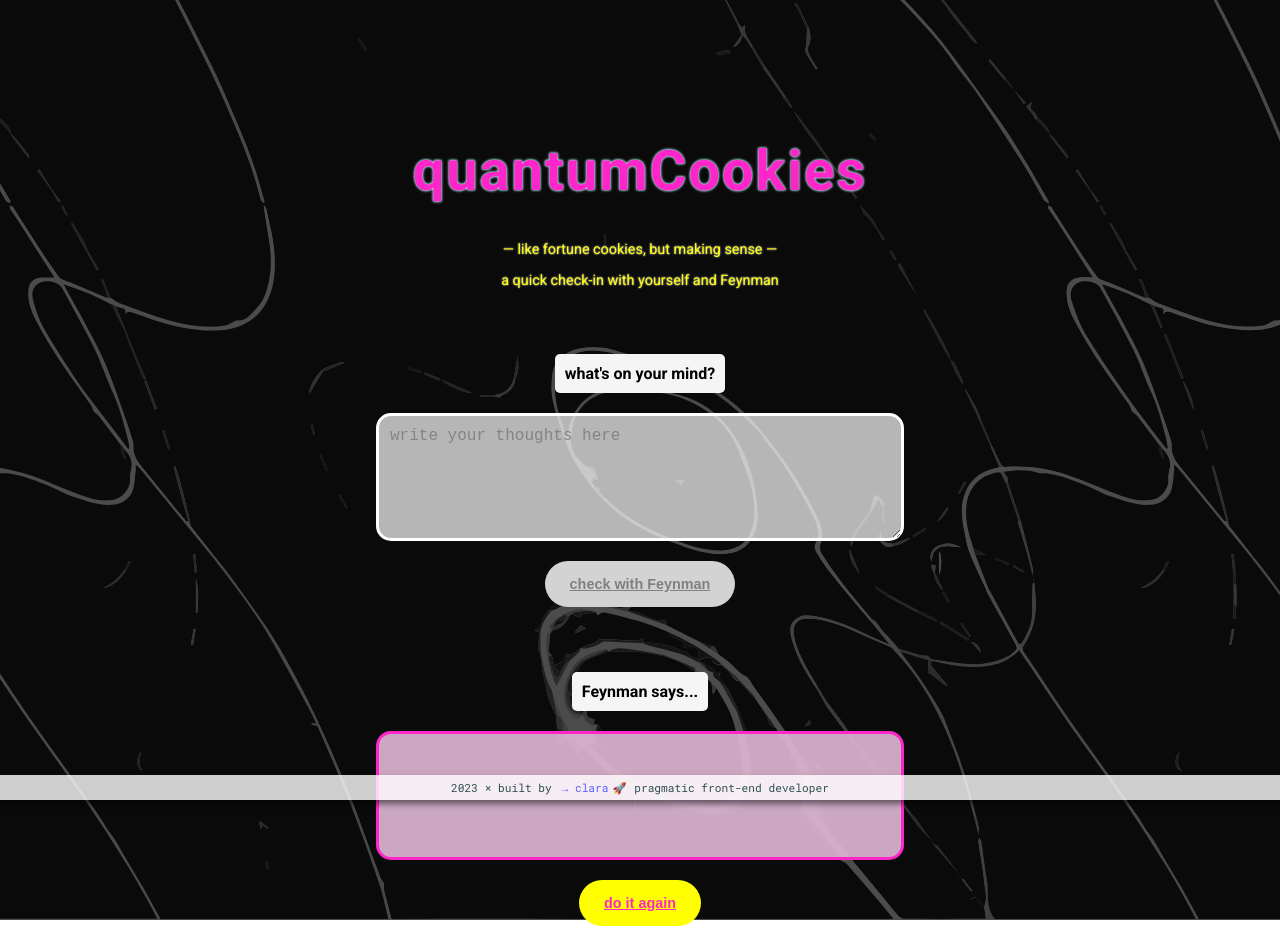
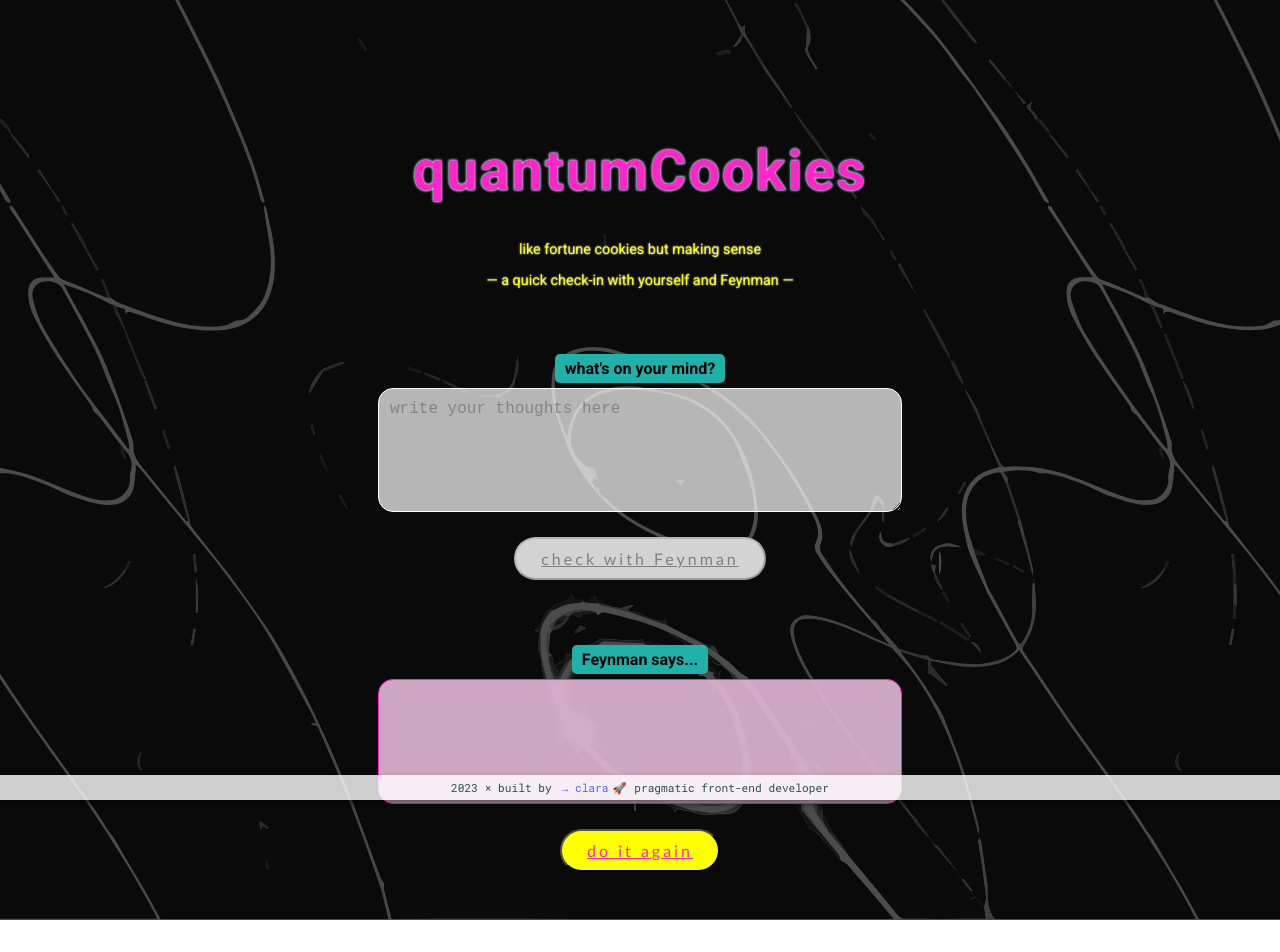
Before and after one commit to clasei/quantum-cookies, an Angular app: page / in a window 1280 px wide. Shown: the top 952 px of the page. Built offline with nearby package versions, Linux system fonts and the light colour scheme.

Commit message:
display style updated

```diff
--- a/src/app/components/header/header.component.html
+++ b/src/app/components/header/header.component.html
@@ -1,5 +1,5 @@
 <header>
     <h1>quantumCookies</h1>
-    <h3>— like fortune cookies, but making sense —</h3>
-    <h3>a quick check-in with yourself and Feynman</h3>
+    <h3>like fortune cookies but making sense</h3>
+    <h3>— a quick check-in with yourself and Feynman —</h3>
 </header>
--- a/src/app/components/quantum-cookies-display/quantum-cookies-display.component.scss
+++ b/src/app/components/quantum-cookies-display/quantum-cookies-display.component.scss
@@ -3,9 +3,9 @@ span {
     font-size: 1rem;
     font-weight: bold;
     color: black;
-    background-color: whitesmoke;
+    background-color: lightseagreen;
     border-radius: 5px;
-    padding: 10px
+    padding: 5px 10px;
 }
 
 .quote-container {
@@ -13,9 +13,10 @@ span {
     max-width: 500px;
     min-height: 100px;
     background-color: rgba(224, 184, 213, 0.9);
-    border: 3px solid rgb(255, 38, 201);
+    border: 1px solid rgb(255, 38, 201);
     padding: 0.7rem;
-    margin: 20px auto;
+    margin-top: 5px;
+    margin-bottom: 25px;
     border-radius: 15px;
     text-align: center;
 }
@@ -31,15 +32,15 @@ span {
 
 button {
     background-color: yellow;
-    border: yellow;
-    border-width: 5px;
     border-radius: 35px;
     color: rgb(255, 38, 201);
-    padding: 15px 25px;
+    padding: 10px 25px;
     text-decoration: underline;
     display: inline-block;
-    font-size: 0.9rem;
-    font-weight: bold;
+    font-family: 'Trebuchet MS';
+    font-weight: 350;
+    font-size: 1rem;
+    letter-spacing: 3px;
     margin-top: auto;
     margin-bottom: 15px;
     transition-duration: 0.4s;
--- a/src/app/components/user-input/user-input.component.scss
+++ b/src/app/components/user-input/user-input.component.scss
@@ -3,9 +3,9 @@ span {
     font-size: 1rem;
     font-weight: bold;
     color: black;
-    background-color: whitesmoke;
+    background-color: lightseagreen;
     border-radius: 5px;
-    padding: 10px;
+    padding: 5px 10px;
 }
 
 textarea {
@@ -13,9 +13,10 @@ textarea {
     max-width: 500px;
     min-height: 100px;
     border-radius: 15px;
-    border: 3px solid rgb(255, 255, 255);
+    border: 1px solid rgb(255, 255, 255);
     padding: 0.7rem;
-    margin: 20px auto;
+    margin-top: 5px;
+    margin-bottom: 25px;
     font-size: 1rem;
     resize: vertical;
     background-color: rgba($color: #ffffff, $alpha: 0.7);
@@ -36,15 +37,15 @@ textarea {
 
 button {
     background-color: yellow;
-    border: yellow;
-    border-width: 5px;
     border-radius: 35px;
     color: rgb(255, 38, 201);
-    padding: 15px 25px;
+    padding: 10px 25px;
     text-decoration: underline;
     display: inline-block;
-    font-size: 0.9rem;
-    font-weight: bold;
+    font-family: 'Trebuchet MS';
+    font-weight: 350;
+    font-size: 1rem;
+    letter-spacing: 3px;
     margin-top: auto;
     margin-bottom: 15px;
     transition-duration: 0.4s;
--- a/src/index.html
+++ b/src/index.html
@@ -2,7 +2,7 @@
 <html lang="en">
 <head>
   <meta charset="utf-8">
-  <title>quantumCookies</title>
+  <title>quantumCookies — a quick check-in with yourself and Feynman</title>
   <base href="/">
   <meta name="viewport" content="width=device-width, initial-scale=1", user-scalable="yes">
   <meta name="description" content="quantumCookies → like fortune cookies, but making sense: a quick check-in with yourself and Feynman">
```
